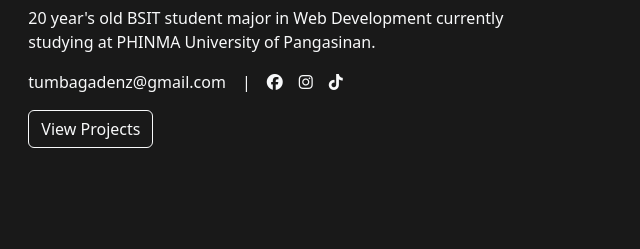
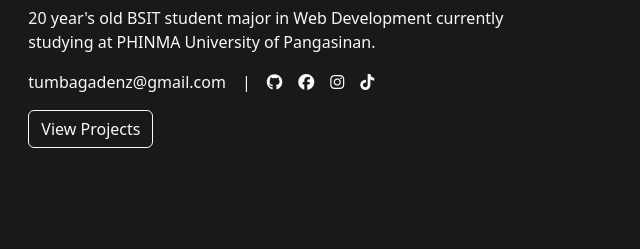
Before and after one commit to Denzylicious/portfolio, a plain HTML site: page index.html in a window 1280 px wide. Shown: the part 491-740 px from the top of the page, 620-1260 px from the left. Drawn offline with nearby package versions, Linux system fonts and the light colour scheme.

Commit message:
added github icon at hero section

```diff
--- a/index.html
+++ b/index.html
@@ -41,6 +41,9 @@
                 <p>tumbagadenz@gmail.com</p>
             </a>
           |
+          <a href="https://www.facebook.com/profile.php?id=100008511368610">
+            <i class="fa-brands fa-github text-light"></i>
+            </a>
           <a href="https://www.facebook.com/profile.php?id=100008511368610">
             <i class="fa-brands fa-facebook text-light"></i>
           </a>
@@ -159,7 +162,7 @@
     <div class="gap-3 d-flex flex-row fs-4">
       <a href="https://www.facebook.com/profile.php?id=100008511368610">
         <i class="fa-brands fa-github text-light"></i>
-    </a>
+        </a>
       <a href="https://www.facebook.com/profile.php?id=100008511368610">
         <i class="fa-brands fa-facebook text-light"></i>
       </a>
```
